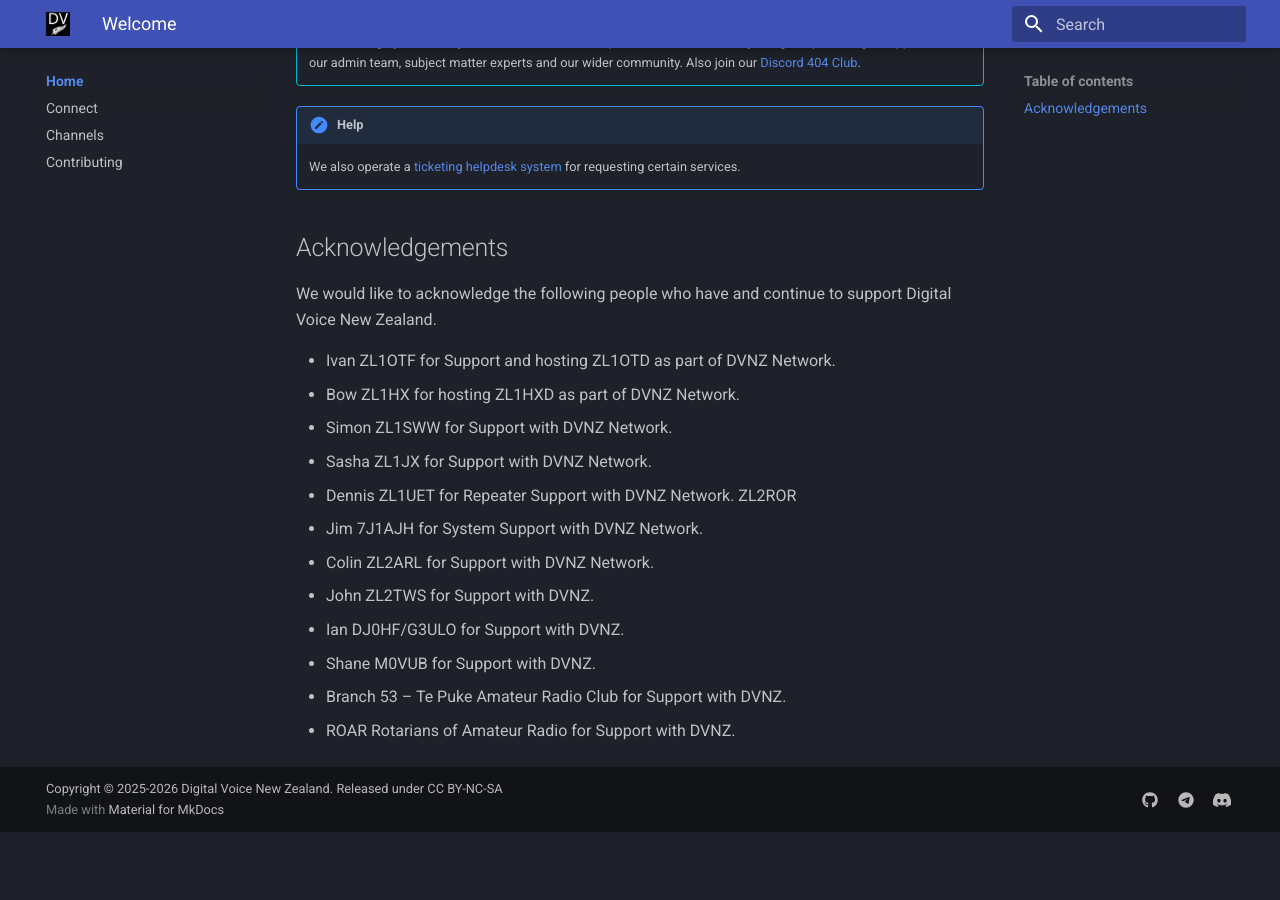
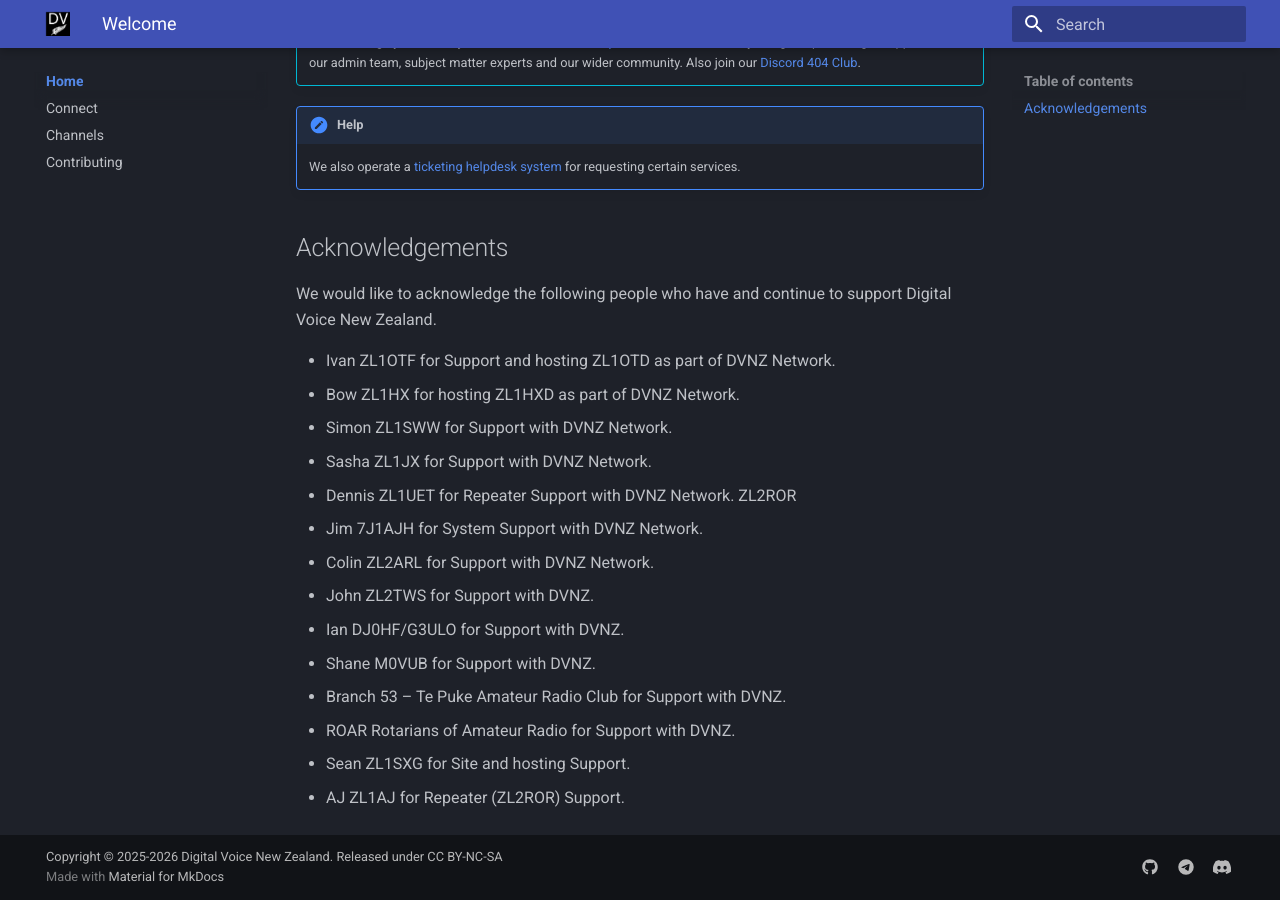
Before and after one commit to DigitalVoiceNZ/wiki, an MkDocs documentation site: the page built from docs/index.md, in a window 1280 px wide and 900 px high, scrolled down 704 px. Built offline with MkDocs 1.6.1 and Material for MkDocs 9.7.7, drawn with Linux system fonts in a browser that asks for light colours; before the commit the page ends 1536 px from its top, so only the background shows below that.

Commit message:
Update index.md

```diff
--- a/docs/index.md
+++ b/docs/index.md
@@ -36,3 +36,5 @@
 * Shane M0VUB for Support with DVNZ.
 * Branch 53 – Te Puke Amateur Radio Club for Support with DVNZ.
 * ROAR Rotarians of Amateur Radio for Support with DVNZ.
+* Sean ZL1SXG  for Site and hosting Support.
+* AJ ZL1AJ  for Repeater (ZL2ROR) Support.
```
